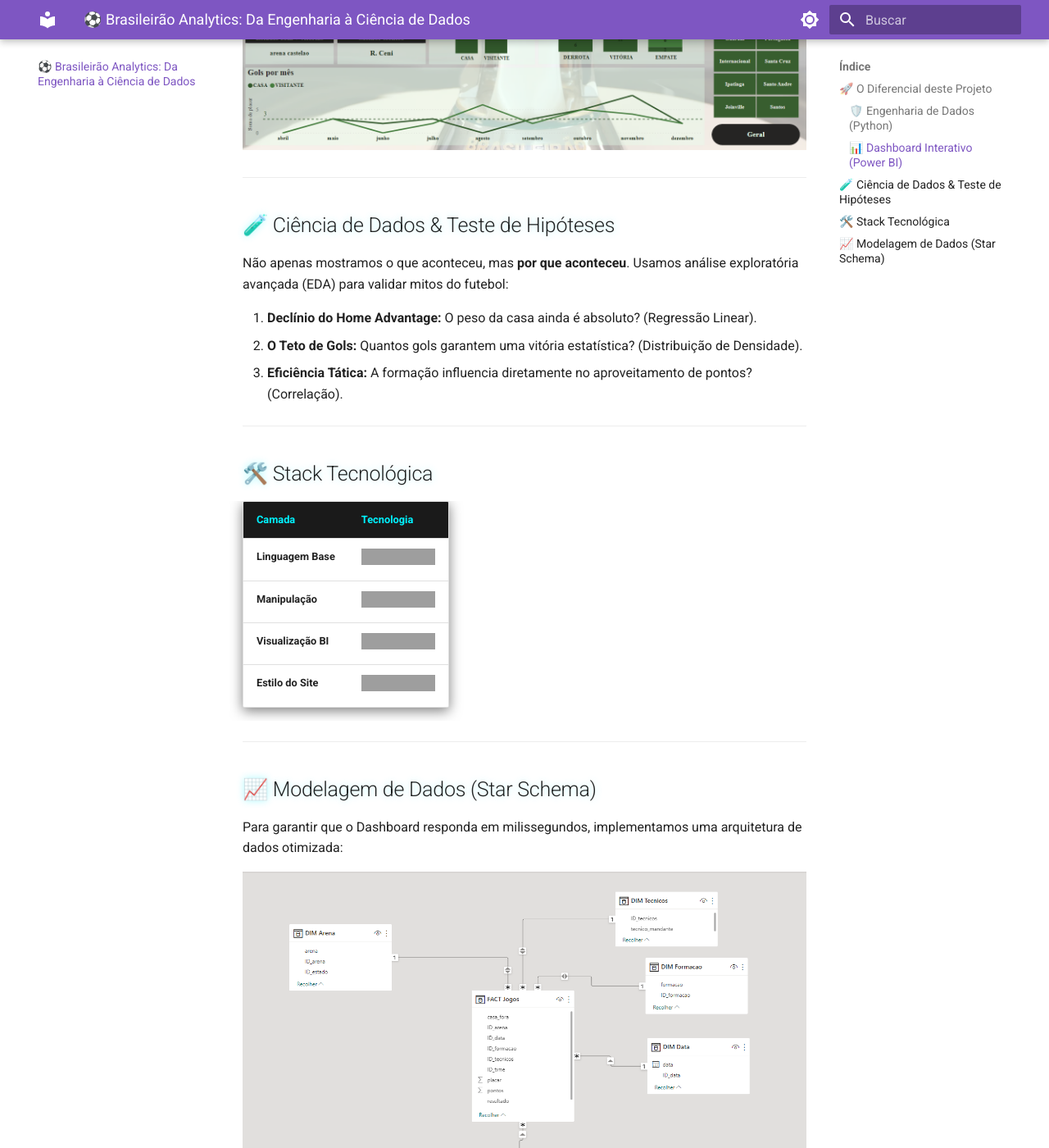
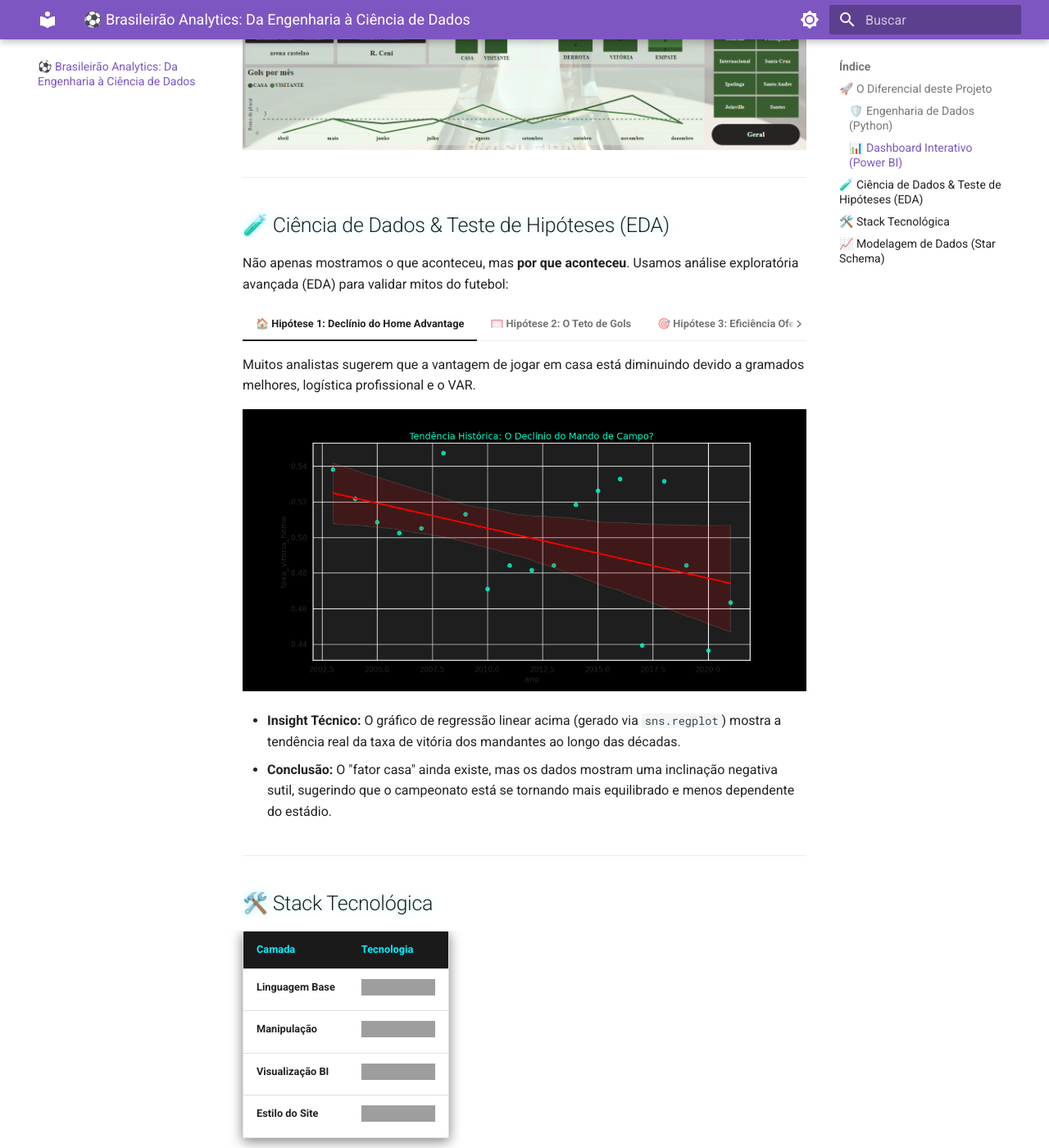
Before and after one commit to NandesLima/analise-campeonato-brasileiro, an MkDocs documentation site: the page built from docs/index.md, in a window 1280 px wide and 1400 px high, scrolled down 1485 px. Shown: the whole window at 82% size. Built offline with MkDocs 1.6.1 and Material for MkDocs 9.7.7, drawn with Linux system fonts in a browser that asks for light colours; grey boxes are pictures that could not be loaded.

Commit message:
docs: integra hipóteses da EDA com tabs interativas na home

```diff
--- a/docs/index.md
+++ b/docs/index.md
@@ -24,13 +24,31 @@
 
 ---
 
-## 🧪 Ciência de Dados & Teste de Hipóteses
+## 🧪 Ciência de Dados & Teste de Hipóteses (EDA)
 
 Não apenas mostramos o que aconteceu, mas **por que aconteceu**. Usamos análise exploratória avançada (EDA) para validar mitos do futebol:
 
-1.  **Declínio do Home Advantage:** O peso da casa ainda é absoluto? (Regressão Linear).
-2.  **O Teto de Gols:** Quantos gols garantem uma vitória estatística? (Distribuição de Densidade).
-3.  **Eficiência Tática:** A formação influencia diretamente no aproveitamento de pontos? (Correlação).
+=== "🏠 Hipótese 1: Declínio do Home Advantage"
+    Muitos analistas sugerem que a vantagem de jogar em casa está diminuindo devido a gramados melhores, logística profissional e o VAR.
+
+    ![Tendência Home Advantage](assets/home_advantage_regression.png)
+
+    - **Insight Técnico:** O gráfico de regressão linear acima (gerado via `sns.regplot`) mostra a tendência real da taxa de vitória dos mandantes ao longo das décadas.
+    - **Conclusão:** O "fator casa" ainda existe, mas os dados mostram uma inclinação negativa sutil, sugerindo que o campeonato está se tornando mais equilibrado e menos dependente do estádio.
+
+=== "🥅 Hipótese 2: O Teto de Gols"
+    Analisamos como o volume total de gols de uma partida se distribui conforme o resultado final (Mandante vence, Visitante vence ou Empate).
+
+    ![Distribuição de Gols](assets/goals_distribution_result.png)
+
+    - **Observação:** Partidas que terminam em **Empate** possuem uma concentração de gols significativamente menor (baixo desvio padrão), enquanto vitórias de visitantes costumam ocorrer em jogos de placares mais abertos e caóticos (maior dispersão no Boxplot).
+
+=== "🎯 Hipótese 3: Eficiência Ofensiva"
+    Será que marcar muitos gols garante um aproveitamento de pontos proporcional, ou o equilíbrio defensivo é mais importante?
+
+    ![Correlação Ofensiva](assets/offensive_efficiency_correlation.png)
+
+    - **Análise Correlacional:** Existe uma correlação forte (R²) entre a média de gols marcados e a média de pontos ganhos. Times que mantêm média > 1.5 gols em casa (eixo X) raramente ficam fora das zonas de elite em aproveitamento (eixo Y).
 
 ---
 
```
